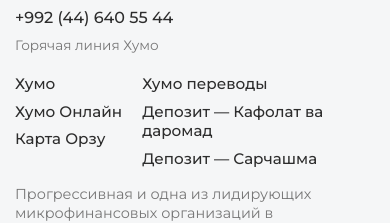
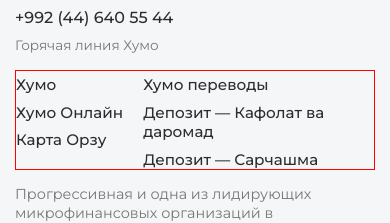
Before and after one commit to islom-sattorov/Kafolat-humo-landing, a React (Create React App) app: page / in a window 390 px wide. Shown: the part 4758-4981 px from the top of the page. Built offline with nearby package versions, Linux system fonts and the light colour scheme.

Commit message:
fix footer

```diff
--- a/src/Components/Footer/Footer.css
+++ b/src/Components/Footer/Footer.css
@@ -22,8 +22,10 @@
   max-width: 800px;
   max-height: 300px;
   display: grid;
-  gap: 20px;
   grid-template-columns: repeat(2, auto);
+  justify-content: flex-start;
+  gap: 40px;
+  border: 1px solid red;
 }
 .footer-links > div > h1 {
   font-family: "Montserrat", sans-serif;
@@ -168,6 +170,7 @@
     padding: 0 0;
     max-width: 462px;
     max-height: 100px;
+    gap: 20px;
   }
 
   .footer-paragraph,
@@ -176,6 +179,13 @@
   }
   }
 
+
+@media(max-width: 350px){
+  .footer-links{
+    gap: 0;
+  }
+}
+
 @media (max-width: 320px){
   .footer-links{
     max-width: 320px;
@@ -183,6 +193,7 @@
     display: flex;
     flex-direction: column;
     justify-content: space-around;
+    gap: 20px;
   }
   .hot-line > h1{
     font-size: 18px;
```
